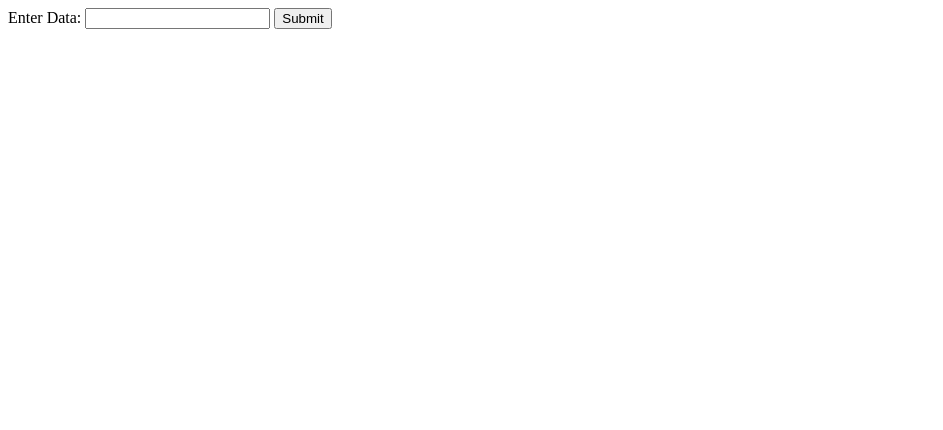
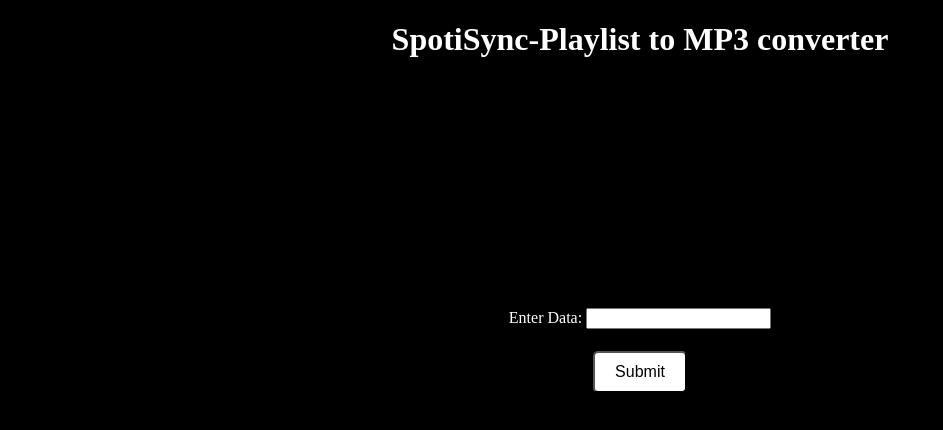
Before and after one commit to hegdeadithyak/SpotiSync-Playlist-to-MP3-Downloader, a plain HTML site: page templates/index.html in a window 1280 px wide. Shown: the whole page, without its empty margins (0-943 px from the left). Drawn offline with Linux system fonts and the light colour scheme.

Commit message:
Update Frontend

```diff
--- a/templates/index.html
+++ b/templates/index.html
@@ -4,12 +4,16 @@
 <head>
     <meta charset="UTF-8">
     <meta name="viewport" content="width=device-width, initial-scale=1.0">
-    <title>Data Input</title>
+    <title>SpotiSyncs Playlist to MP3 converter</title>
+    <link rel="stylesheet" href="style.css">
 </head>
 <body>
+    <h1>SpotiSync-Playlist to MP3 converter</h1>
     <form id="dataForm">
         <label for="inputData">Enter Data:</label>
         <input type="text" id="inputData" name="inputData" required>
+        <br>
+        <br>
         <button type="button" onclick="submitData()">Submit</button>
     </form>
 
@@ -17,7 +21,7 @@
         function submitData() {
             var inputData = document.getElementById("inputData").value;
 
-            // Using Fetch API to send data to the server
+
             fetch('/submit', {
                 method: 'POST',
                 headers: {
--- /dev/null
+++ b/templates/style.css
@@ -0,0 +1,31 @@
+body{
+    background-color: black;
+}
+h1{
+    text-align: center;
+    color: #fff;
+}
+form{
+    margin-top: 250px;
+    text-align: center;
+}
+label{
+    color: #fff;
+}
+button{
+    background-color: #fff;
+    color: black;
+    padding: 10px 20px;
+    text-align: center;
+    text-decoration: none;
+    display: inline-block;
+    font-size: 16px;
+    margin: 4px 2px;
+    cursor: pointer;
+    border-radius: 5px;
+}
+
+
+button:hover {
+    background-color: #45a049;
+}
```
Also changed, not shown: 1 other file.
